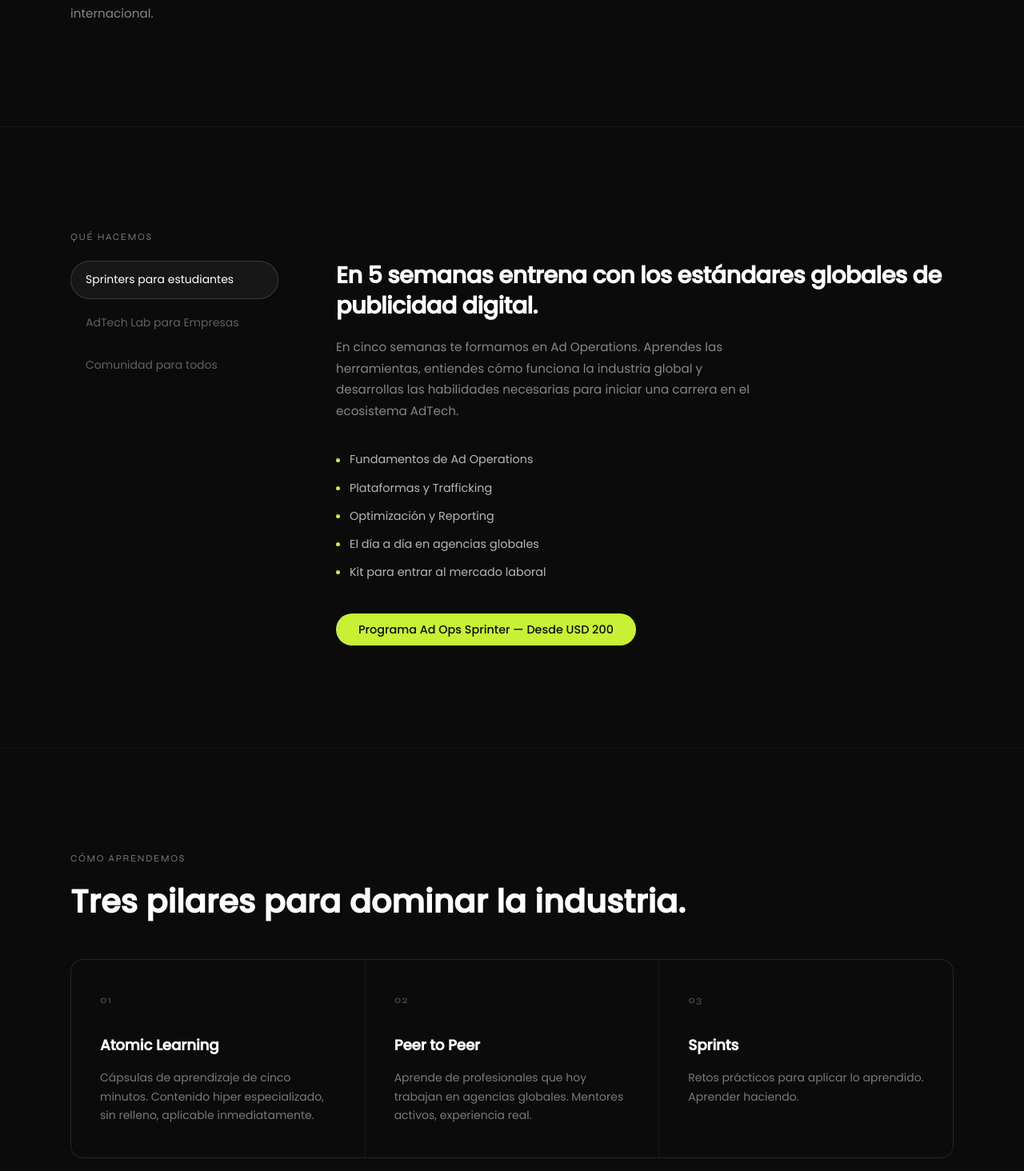
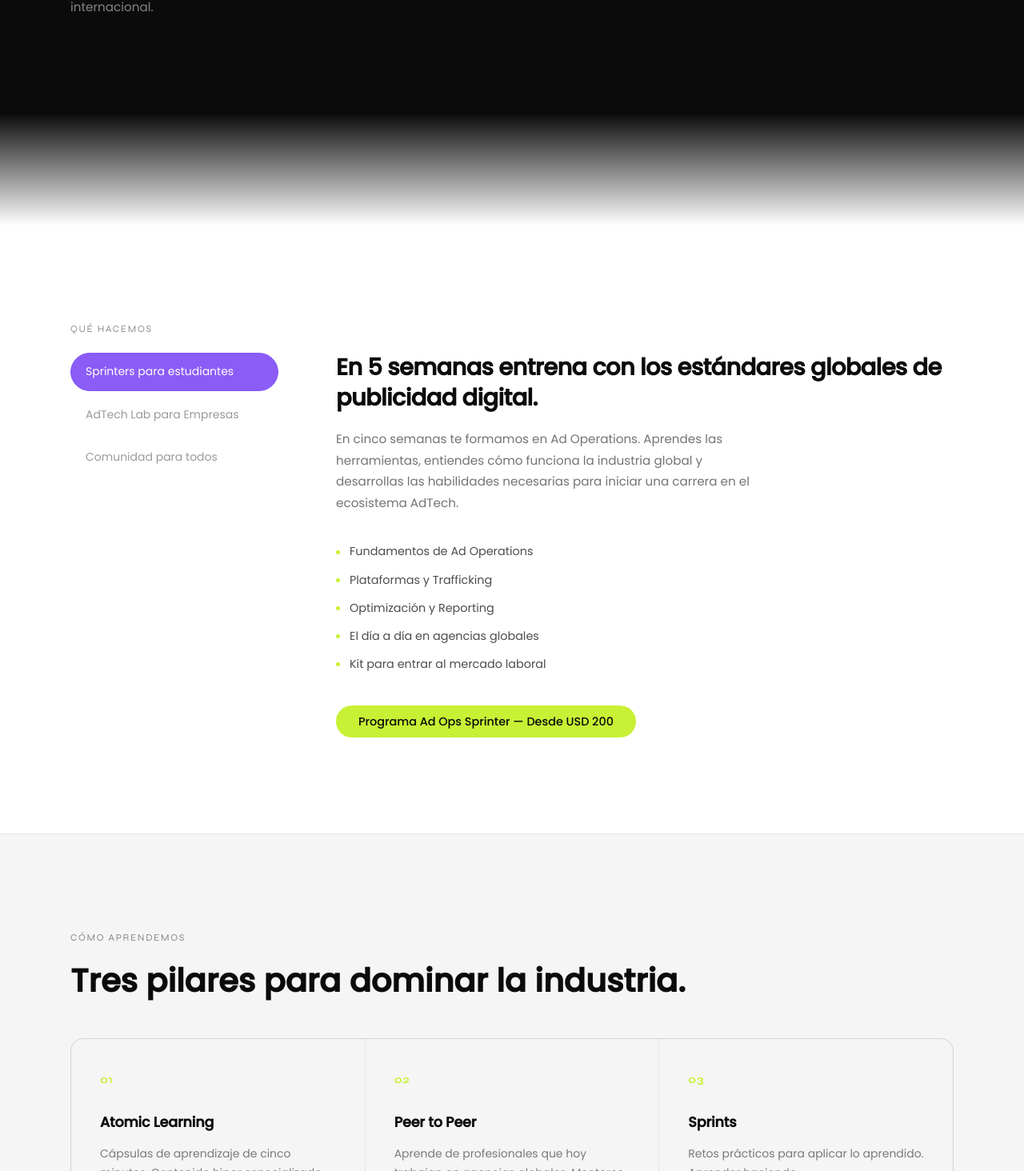
Before and after one commit to SprintechAcademy/SprintechAcademy, a React (Vite) app: page / in a window 1280 px wide. Shown: the part 1336-2800 px from the top of the page at 80% size. Built offline with nearby package versions, Linux system fonts and the light colour scheme.

Commit message:
Redesign: dark-to-light gradient, purple active tabs, lime as detail accent

```diff
--- a/src/App.css
+++ b/src/App.css
@@ -1,6 +1,6 @@
 /* ===================================================
    App.css — Sprintech Academy
-   Dark premium product aesthetic
+   Dark hero/mentalidad → gradient bridge → white light sections
    =================================================== */
 
 /* ===== Logo ===== */
@@ -83,6 +83,13 @@
 .navbar__cta {
   padding: 10px 22px;
   font-size: 0.875rem;
+  color: var(--white) !important;
+  border-color: rgba(255, 255, 255, 0.22) !important;
+}
+
+.navbar__cta:hover {
+  border-color: rgba(255, 255, 255, 0.55) !important;
+  background: rgba(255, 255, 255, 0.05) !important;
 }
 
 .hamburger {
@@ -139,7 +146,7 @@
   }
 }
 
-/* ===== Hero ===== */
+/* ===== Hero (dark zone) ===== */
 .hero {
   position: relative;
   min-height: 100vh;
@@ -147,6 +154,29 @@
   align-items: center;
   overflow: hidden;
   padding-top: 80px;
+  background: var(--carbon);
+  color: var(--white);
+}
+
+/* Hero btn overrides for dark background */
+.hero .btn--primary {
+  background: var(--white);
+  color: var(--carbon);
+}
+
+.hero .btn--primary:hover {
+  background: rgba(255, 255, 255, 0.88);
+  transform: translateY(-1px);
+}
+
+.hero .btn--outline {
+  color: var(--white);
+  border-color: rgba(255, 255, 255, 0.22);
+}
+
+.hero .btn--outline:hover {
+  border-color: rgba(255, 255, 255, 0.55);
+  background: rgba(255, 255, 255, 0.05);
 }
 
 .hero__glow {
@@ -215,10 +245,16 @@
   flex-wrap: wrap;
 }
 
-/* ===== Mentalidad ===== */
+/* ===== Mentalidad (dark zone) ===== */
 .mentalidad {
   padding: var(--section-spacing) 0;
+  background: var(--carbon);
+  color: var(--white);
   border-top: 1px solid rgba(255, 255, 255, 0.06);
+}
+
+.mentalidad .eyebrow {
+  color: rgba(255, 255, 255, 0.45);
 }
 
 .mentalidad__cols {
@@ -250,10 +286,9 @@
   font-family: var(--font-poppins);
   font-weight: 600;
   font-size: clamp(1.5rem, 2.8vw, 2.2rem);
-  color: var(--white);
+  color: rgba(255, 255, 255, 0.9);
   line-height: 1.3;
   letter-spacing: -0.02em;
-  opacity: 0.9;
 }
 
 @media (max-width: 768px) {
@@ -263,10 +298,22 @@
   }
 }
 
-/* ===== Qué hacemos ===== */
+/* ===== Gradient Bridge (carbon → white) ===== */
+.gradient-bridge {
+  height: 140px;
+  background: linear-gradient(to bottom, var(--carbon), #ffffff);
+  pointer-events: none;
+}
+
+/* ===== Qué hacemos (light zone) ===== */
 .que-hacemos {
   padding: var(--section-spacing) 0;
-  border-top: 1px solid rgba(255, 255, 255, 0.06);
+  background: #ffffff;
+  color: var(--carbon);
+}
+
+.que-hacemos .eyebrow {
+  color: rgba(0, 0, 0, 0.45);
 }
 
 .que-hacemos__layout {
@@ -289,7 +336,7 @@
   font-family: var(--font-poppins);
   font-size: 0.875rem;
   font-weight: 400;
-  color: rgba(255, 255, 255, 0.35);
+  color: rgba(0, 0, 0, 0.4);
   padding: 13px 18px;
   border-radius: 9999px;
   border: 1px solid transparent;
@@ -300,14 +347,14 @@
 }
 
 .que-hacemos__tab:hover {
-  color: rgba(255, 255, 255, 0.7);
-  background: rgba(255, 255, 255, 0.04);
+  color: rgba(0, 0, 0, 0.75);
+  background: rgba(0, 0, 0, 0.04);
 }
 
 .que-hacemos__tab--active {
   color: var(--white);
-  border-color: rgba(255, 255, 255, 0.15);
-  background: rgba(255, 255, 255, 0.05);
+  border-color: var(--purple);
+  background: var(--purple);
 }
 
 /* Panel fade-in on key change */
@@ -324,7 +371,7 @@
   font-family: var(--font-poppins);
   font-weight: 600;
   font-size: clamp(1.3rem, 2.5vw, 1.8rem);
-  color: var(--white);
+  color: var(--carbon);
   line-height: 1.3;
   letter-spacing: -0.02em;
   margin-bottom: 20px;
@@ -333,7 +380,7 @@
 .que-hacemos__panel-desc {
   font-family: var(--font-poppins);
   font-size: 0.95rem;
-  color: rgba(255, 255, 255, 0.5);
+  color: rgba(0, 0, 0, 0.55);
   line-height: 1.75;
   margin-bottom: 36px;
   max-width: 520px;
@@ -352,7 +399,7 @@
   gap: 12px;
   font-family: var(--font-poppins);
   font-size: 0.9rem;
-  color: rgba(255, 255, 255, 0.7);
+  color: rgba(0, 0, 0, 0.7);
 }
 
 .que-hacemos__list-dot {
@@ -373,27 +420,28 @@
   font-weight: 500;
   letter-spacing: 0.12em;
   text-transform: uppercase;
-  color: rgba(255, 255, 255, 0.35);
+  color: rgba(0, 0, 0, 0.35);
   margin-bottom: 20px;
 }
 
 .que-hacemos__how-grid {
   display: grid;
   grid-template-columns: 1fr 1fr;
-  gap: 20px;
+  gap: 16px;
 }
 
 .que-hacemos__how-item {
-  border: 1px solid rgba(255, 255, 255, 0.08);
+  border: 1px solid rgba(0, 0, 0, 0.08);
   border-radius: 12px;
   padding: 20px 24px;
+  background: #fafafa;
 }
 
 .que-hacemos__how-title {
   font-family: var(--font-poppins);
   font-weight: 600;
   font-size: 0.95rem;
-  color: var(--white);
+  color: var(--carbon);
   display: block;
   margin-bottom: 8px;
 }
@@ -401,7 +449,7 @@
 .que-hacemos__how-desc {
   font-family: var(--font-poppins);
   font-size: 0.875rem;
-  color: rgba(255, 255, 255, 0.45);
+  color: rgba(0, 0, 0, 0.5);
   line-height: 1.6;
 }
 
@@ -416,10 +464,11 @@
   font-family: var(--font-poppins);
   font-size: 0.85rem;
   font-weight: 400;
-  color: rgba(255, 255, 255, 0.65);
-  border: 1px solid rgba(255, 255, 255, 0.12);
+  color: rgba(0, 0, 0, 0.65);
+  border: 1px solid rgba(0, 0, 0, 0.1);
   border-radius: 9999px;
   padding: 8px 18px;
+  background: rgba(0, 0, 0, 0.02);
 }
 
 .que-hacemos__ctas {
@@ -427,6 +476,17 @@
   align-items: center;
   gap: 12px;
   flex-wrap: wrap;
+}
+
+/* Outline on white bg */
+.que-hacemos .btn--outline {
+  color: var(--carbon);
+  border-color: rgba(0, 0, 0, 0.22);
+}
+
+.que-hacemos .btn--outline:hover {
+  border-color: rgba(0, 0, 0, 0.5);
+  background: rgba(0, 0, 0, 0.04);
 }
 
 @media (max-width: 900px) {
@@ -452,48 +512,58 @@
   }
 }
 
-/* ===== Methodology ===== */
+/* ===== Methodology (light zone) ===== */
 .methodology {
   padding: var(--section-spacing) 0;
-  border-top: 1px solid rgba(255, 255, 255, 0.06);
+  background: #f5f5f5;
+  color: var(--carbon);
+  border-top: 1px solid rgba(0, 0, 0, 0.06);
+}
+
+.methodology .eyebrow {
+  color: rgba(0, 0, 0, 0.45);
+}
+
+.methodology .section-title {
+  color: var(--carbon);
 }
 
 .methodology__cards {
   display: grid;
   grid-template-columns: repeat(3, 1fr);
   gap: 1px;
-  background: rgba(255, 255, 255, 0.06);
-  border: 1px solid rgba(255, 255, 255, 0.06);
+  background: rgba(0, 0, 0, 0.07);
+  border: 1px solid rgba(0, 0, 0, 0.07);
   border-radius: 16px;
   overflow: hidden;
   margin-top: 48px;
 }
 
 .methodology__card {
-  background: var(--carbon);
+  background: #f5f5f5;
   padding: 40px 36px;
   transition: background 0.2s ease;
 }
 
 .methodology__card:hover {
-  background: rgba(255, 255, 255, 0.02);
+  background: #ffffff;
 }
 
 .methodology__card-num {
   display: block;
   font-family: var(--font-syne);
-  font-weight: 600;
-  font-size: 0.78rem;
-  letter-spacing: 0.1em;
-  color: rgba(255, 255, 255, 0.25);
-  margin-bottom: 32px;
+  font-weight: 700;
+  font-size: 0.85rem;
+  letter-spacing: 0.04em;
+  color: var(--lime);
+  margin-bottom: 28px;
 }
 
 .methodology__card-title {
   font-family: var(--font-poppins);
   font-weight: 600;
-  font-size: 1.15rem;
-  color: var(--white);
+  font-size: 1.1rem;
+  color: var(--carbon);
   margin-bottom: 14px;
   letter-spacing: -0.01em;
 }
@@ -502,7 +572,7 @@
   font-family: var(--font-poppins);
   font-size: 0.875rem;
   line-height: 1.7;
-  color: rgba(255, 255, 255, 0.45);
+  color: rgba(0, 0, 0, 0.5);
 }
 
 @media (max-width: 768px) {
@@ -511,17 +581,18 @@
   }
 }
 
-/* ===== CTA Final ===== */
+/* ===== CTA Final (light zone) ===== */
 .cta-final {
   padding: var(--section-spacing) 0;
-  border-top: 1px solid rgba(255, 255, 255, 0.06);
+  background: #ffffff;
+  border-top: 1px solid rgba(0, 0, 0, 0.06);
 }
 
 .cta-final__title {
   font-family: var(--font-poppins);
   font-weight: 700;
   font-size: clamp(2rem, 5vw, 4rem);
-  color: var(--white);
+  color: var(--carbon);
   line-height: 1.1;
   letter-spacing: -0.03em;
   max-width: 820px;
@@ -535,11 +606,22 @@
   flex-wrap: wrap;
 }
 
-/* ===== Footer ===== */
+/* Outline on white bg */
+.cta-final .btn--outline {
+  color: var(--carbon);
+  border-color: rgba(0, 0, 0, 0.22);
+}
+
+.cta-final .btn--outline:hover {
+  border-color: rgba(0, 0, 0, 0.5);
+  background: rgba(0, 0, 0, 0.04);
+}
+
+/* ===== Footer (dark) ===== */
 .footer {
   padding: 72px 0 40px;
-  background: var(--surface);
-  border-top: 1px solid rgba(255, 255, 255, 0.06);
+  background: var(--carbon);
+  color: var(--white);
 }
 
 .footer__grid {
@@ -646,6 +728,10 @@
     align-items: center;
   }
 
+  .gradient-bridge {
+    height: 100px;
+  }
+
   .cta-final__btns {
     flex-direction: column;
     align-items: flex-start;
@@ -666,6 +752,10 @@
     margin-bottom: 36px;
   }
 
+  .gradient-bridge {
+    height: 80px;
+  }
+
   .footer__grid {
     grid-template-columns: 1fr 1fr;
     gap: 32px;
--- a/src/App.jsx
+++ b/src/App.jsx
@@ -19,6 +19,7 @@ export default function App() {
       <main>
         <Hero />
         <Mentalidad />
+        <div className="gradient-bridge" aria-hidden="true" />
         <QueHacemos />
         <Methodology />
         <CTAFinal />
--- a/src/index.css
+++ b/src/index.css
@@ -8,13 +8,12 @@
 
   --font-poppins: 'Poppins', sans-serif;
   --font-syne: 'Syne', sans-serif;
-  --font-dm: 'DM Sans', sans-serif;
 
   --max-width: 1200px;
   --padding-desktop: 48px;
   --padding-tablet: 32px;
   --padding-mobile: 20px;
-  --section-spacing: 128px;
+  --section-spacing: 120px;
 }
 
 /* ===== Reset & Base ===== */
@@ -31,8 +30,8 @@ html {
 
 body {
   font-family: var(--font-poppins);
-  color: var(--white);
-  background: var(--carbon);
+  color: var(--carbon);
+  background: var(--white);
   line-height: 1.6;
   -webkit-font-smoothing: antialiased;
   -moz-osx-font-smoothing: grayscale;
@@ -67,20 +66,16 @@ ul {
 }
 
 @media (max-width: 1024px) {
-  .container {
-    padding: 0 var(--padding-tablet);
-  }
+  .container { padding: 0 var(--padding-tablet); }
 }
 
 @media (max-width: 600px) {
-  .container {
-    padding: 0 var(--padding-mobile);
-  }
+  .container { padding: 0 var(--padding-mobile); }
 }
 
 /* ===== Typography helpers ===== */
-/* Poppins — all main text including titles */
-/* Syne — eyebrows/labels only */
+/* Poppins — all main text including titles  */
+/* Syne   — eyebrows/labels ONLY             */
 
 .eyebrow {
   font-family: var(--font-syne);
@@ -88,8 +83,8 @@ ul {
   font-size: 0.75rem;
   letter-spacing: 0.14em;
   text-transform: uppercase;
-  color: rgba(255, 255, 255, 0.45);
   margin-bottom: 20px;
+  /* color set contextually per section */
 }
 
 .section-title {
@@ -98,17 +93,6 @@ ul {
   font-size: clamp(1.75rem, 3.5vw, 2.5rem);
   line-height: 1.2;
   margin-bottom: 16px;
-  color: var(--white);
-}
-
-.section-desc {
-  font-family: var(--font-poppins);
-  font-weight: 400;
-  font-size: 1rem;
-  color: rgba(255, 255, 255, 0.55);
-  max-width: 560px;
-  margin-bottom: 48px;
-  line-height: 1.7;
 }
 
 /* ===== Buttons — single pill style ===== */
@@ -130,30 +114,41 @@ ul {
   border: none;
 }
 
-/* Primary — white fill on dark bg */
+/* Primary — carbon fill, white text (default for light sections) */
 .btn--primary {
-  background: var(--white);
-  color: var(--carbon);
+  background: var(--carbon);
+  color: var(--white);
 }
 
 .btn--primary:hover {
-  background: rgba(255, 255, 255, 0.88);
+  background: #222;
   transform: translateY(-1px);
 }
 
-/* Outline — ghost on dark bg */
+/* Outline — ghost for light sections (default) */
 .btn--outline {
   background: transparent;
-  color: var(--white);
-  border: 1.5px solid rgba(255, 255, 255, 0.22);
+  color: var(--carbon);
+  border: 1.5px solid rgba(0, 0, 0, 0.22);
 }
 
 .btn--outline:hover {
-  border-color: rgba(255, 255, 255, 0.55);
-  background: rgba(255, 255, 255, 0.05);
+  border-color: rgba(0, 0, 0, 0.55);
+  background: rgba(0, 0, 0, 0.04);
 }
 
-/* Accent — lime, use sparingly */
+/* Purple — prominent accent, active states */
+.btn--purple {
+  background: var(--purple);
+  color: var(--white);
+}
+
+.btn--purple:hover {
+  opacity: 0.9;
+  transform: translateY(-1px);
+}
+
+/* Accent — lime, small details only */
 .btn--accent {
   background: var(--lime);
   color: var(--carbon);
```
Also changed, not shown: src/i18n/content.js (+6 -6 lines).
